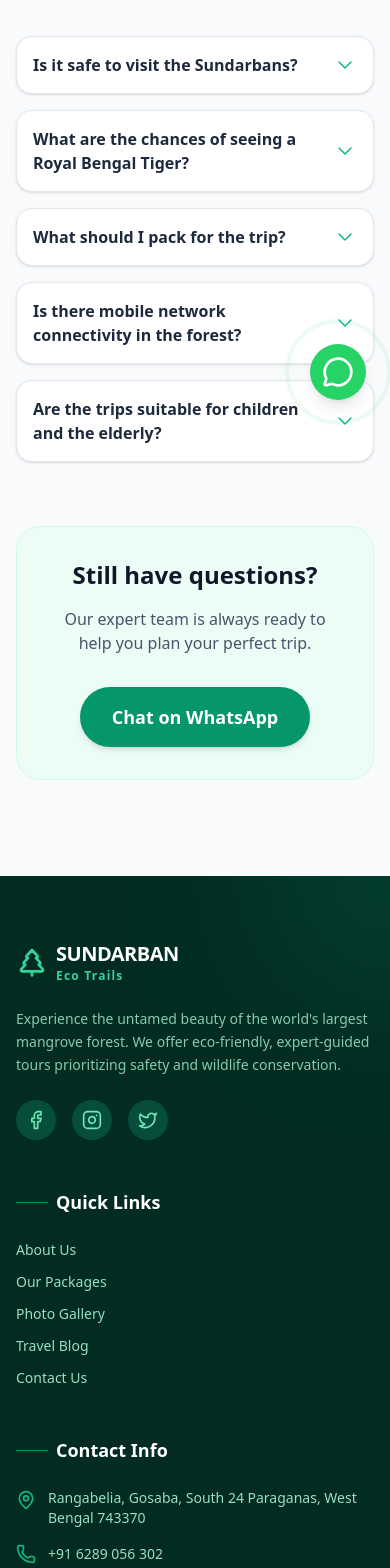
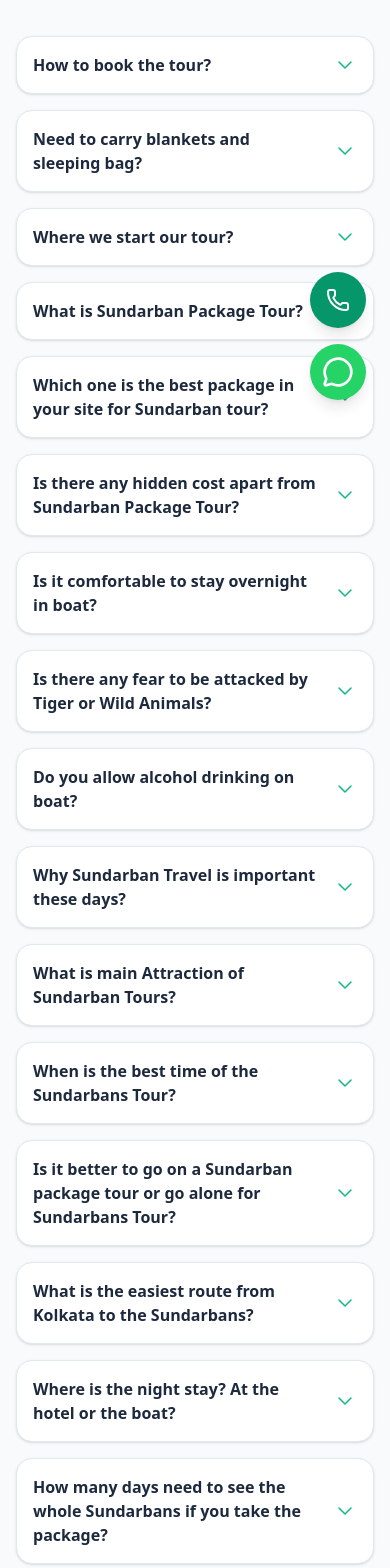
Before and after one commit to Dipanjanmon/Sundarban-Eco-Trails, a Next.js app: page /faqs in a window 390 px wide. Shown: the part 420-1988 px from the top of the page. Built offline with nearby package versions, Linux system fonts and the light colour scheme.

Commit message:
Updated contact information, FAQs and addresses

```diff
--- a/src/app/contact/page.tsx
+++ b/src/app/contact/page.tsx
@@ -52,13 +52,13 @@ export default function ContactPage() {
                                             <div>
                                                 <h4 className="font-bold text-slate-900 mb-1">Sundarban Office</h4>
                                                 <p className="text-slate-600 leading-relaxed text-sm">
-                                                    Rangabelia, Gosaba, <br />South 24 Paraganas, West Bengal 743370
+                                                    Village: Birajnagar, Post Office: Bijoynagar, Dist: South 24 Pgs, Near By- Bijoynagar Adarsha Vidyamandir (H.S), Pin - 743370, West Bengal, India. <br /> Regd. Address:- Birajnagar, South 24 Paraganas, West Bengal-743370, Gosaba, India, 743370
                                                 </p>
                                             </div>
                                             <div>
                                                 <h4 className="font-bold text-slate-900 mb-1">Kolkata Office</h4>
                                                 <p className="text-slate-600 leading-relaxed text-sm">
-                                                    Badu Road, opposite NSG Hub, <br />Madhyamgram, Kolkata, West Bengal 700155
+                                                    Sonarpur Station Road, Kamrabad, <br />Narendrapur, Kolkata, West Bengal 700150
                                                 </p>
                                             </div>
                                         </div>
@@ -71,7 +71,7 @@ export default function ContactPage() {
                                         <div>
                                             <h4 className="font-bold text-slate-900 mb-1">Phone Number</h4>
                                             <p className="text-slate-600 text-sm">
-                                                <a href="tel:+916289056302" className="hover:text-emerald-600 transition-colors">+91 6289 056 302</a>
+                                                <a href="tel:+919641517945" className="hover:text-emerald-600 transition-colors">+91 96415 17945</a>
                                                 <br />
                                                 <span className="text-xs text-slate-400 font-medium">Available on WhatsApp</span>
                                             </p>
--- a/src/app/faqs/page.tsx
+++ b/src/app/faqs/page.tsx
@@ -47,7 +47,7 @@ export default function FaqsPage() {
                         <h3 className="text-2xl font-bold text-slate-900 mb-4 font-display">Still have questions?</h3>
                         <p className="text-slate-600 mb-8">Our expert team is always ready to help you plan your perfect trip.</p>
                         <a
-                            href="https://wa.me/916289056302?text=Hello,%20I%20have%20a%20query%20about%20your%20tours."
+                            href="https://wa.me/919641517945?text=Hello,%20I%20have%20a%20query%20about%20your%20tours."
                             target="_blank"
                             rel="noopener noreferrer"
                             className="inline-flex items-center justify-center bg-emerald-600 text-white font-bold py-4 px-8 rounded-full shadow-md hover:bg-emerald-500 hover:-translate-y-1 transition-all text-lg"
--- a/src/app/privacy-policy/page.tsx
+++ b/src/app/privacy-policy/page.tsx
@@ -83,7 +83,7 @@ export default function PrivacyPolicyPage() {
                         <p>
                             If you have any questions about this privacy policy or our privacy practices, please contact us at: <br/>
                             <strong>Email:</strong> SundarbanEcoTrails@gmail.com <br/>
-                            <strong>Phone:</strong> +91 6289 056 302
+                            <strong>Phone:</strong> +91 96415 17945
                         </p>
                     </div>
 
--- a/src/app/tour-packages/[slug]/page.tsx
+++ b/src/app/tour-packages/[slug]/page.tsx
@@ -32,7 +32,7 @@ export default async function PackageDetail({ params }: { params: Promise<{ slug
     }
 
     const whatsappMsg = encodeURIComponent(`Hello, I am interested in booking the ${pkg.title} (${pkg.duration}).`);
-    const whatsappUrl = `https://wa.me/916289056302?text=${whatsappMsg}`;
+    const whatsappUrl = `https://wa.me/919641517945?text=${whatsappMsg}`;
 
     // JSON-LD Product Schema for SEO
     const jsonLd = {
--- a/src/components/layout/Footer.tsx
+++ b/src/components/layout/Footer.tsx
@@ -65,11 +65,11 @@ export default function Footer() {
                         <ul className="flex flex-col gap-4 text-sm text-emerald-200/90">
                             <li className="flex items-start gap-3">
                                 <MapPin className="w-5 h-5 text-emerald-500 shrink-0 mt-0.5" />
-                                <span>Rangabelia, Gosaba, South 24 Paraganas, West Bengal 743370</span>
+                                <span>Village: Birajnagar, Post Office: Bijoynagar, Dist: South 24 Pgs, Near By- Bijoynagar Adarsha Vidyamandir (H.S), Pin - 743370, West Bengal, India. <br /> Regd. Address:- Birajnagar, South 24 Paraganas, West Bengal-743370, Gosaba, India, 743370</span>
                             </li>
                             <li className="flex items-center gap-3">
                                 <Phone className="w-5 h-5 text-emerald-500 shrink-0" />
-                                <a href="tel:+916289056302" className="hover:text-emerald-400 transition-colors">+91 6289 056 302</a>
+                                <a href="tel:+919641517945" className="hover:text-emerald-400 transition-colors">+91 96415 17945</a>
                             </li>
                             <li className="flex items-center gap-3">
                                 <Mail className="w-5 h-5 text-emerald-500 shrink-0" />
--- a/src/components/ui/FaqAccordion.tsx
+++ b/src/components/ui/FaqAccordion.tsx
@@ -9,7 +9,7 @@ export function FaqAccordion({ items }: { items: { question: string; answer: str
                             <svg fill="none" height="24" shapeRendering="geometricPrecision" stroke="currentColor" strokeLinecap="round" strokeLinejoin="round" strokeWidth="1.5" viewBox="0 0 24 24" width="24"><path d="M6 9l6 6 6-6"></path></svg>
                         </span>
                     </summary>
-                    <div className="px-4 sm:px-6 pb-4 sm:pb-6 text-sm sm:text-base text-slate-600 leading-relaxed text-balance border-t border-slate-100 font-medium">
+                    <div className="px-4 sm:px-6 pb-4 sm:pb-6 text-sm sm:text-base text-slate-600 leading-relaxed text-balance border-t border-slate-100 font-medium whitespace-pre-line">
                         {item.answer}
                     </div>
                 </details>
--- a/src/components/ui/FaqSection.tsx
+++ b/src/components/ui/FaqSection.tsx
@@ -42,7 +42,7 @@ export default function FaqSection() {
                                 <p className="text-emerald-200 text-sm md:text-base">Chat directly with our naturalist team on WhatsApp.</p>
                             </div>
                             <a
-                                href="https://wa.me/916289056302"
+                                href="https://wa.me/919641517945"
                                 target="_blank"
                                 rel="noreferrer"
                                 className="whitespace-nowrap inline-flex items-center justify-center bg-emerald-500 text-white font-bold py-3 px-6 rounded-xl hover:bg-emerald-400 transition-colors shadow-lg"
--- a/src/components/ui/FloatingWhatsApp.tsx
+++ b/src/components/ui/FloatingWhatsApp.tsx
@@ -1,6 +1,6 @@
 "use client";
 
-import { MessageCircle } from "lucide-react";
+import { MessageCircle, Phone } from "lucide-react";
 import { useEffect, useState } from "react";
 
 export default function FloatingWhatsApp() {
@@ -17,11 +17,21 @@ export default function FloatingWhatsApp() {
     if (!isVisible) return null;
 
     return (
+        <div className="fixed bottom-6 right-6 z-50 flex flex-col gap-4">
             <a
-            href="https://wa.me/916289056302?text=Hello,%20I%20am%20interested%20in%20a%20Sundarban%20Tour."
+                href="tel:+919641517945"
+                className="flex items-center justify-center w-14 h-14 bg-emerald-600 text-white rounded-full shadow-lg hover:shadow-2xl hover:-translate-y-1 transition-all duration-300 animate-in fade-in zoom-in group relative"
+                aria-label="Call us"
+            >
+                <Phone className="w-6 h-6 group-hover:scale-110 transition-transform" />
+                {/* Pulse effect */}
+                <span className="absolute inset-0 rounded-full border-2 border-emerald-600 animate-ping opacity-75"></span>
+            </a>
+            <a
+                href="https://wa.me/919641517945?text=Hello,%20I%20am%20interested%20in%20a%20Sundarban%20Tour."
                 target="_blank"
                 rel="noopener noreferrer"
-            className="fixed bottom-6 right-6 z-50 flex items-center justify-center w-14 h-14 bg-[#25D366] text-white rounded-full shadow-lg hover:shadow-2xl hover:-translate-y-1 transition-all duration-300 animate-in fade-in zoom-in group"
+                className="flex items-center justify-center w-14 h-14 bg-[#25D366] text-white rounded-full shadow-lg hover:shadow-2xl hover:-translate-y-1 transition-all duration-300 animate-in fade-in zoom-in group relative"
                 aria-label="Chat with us on WhatsApp"
             >
                 <MessageCircle className="w-8 h-8 group-hover:scale-110 transition-transform" />
@@ -29,5 +39,6 @@ export default function FloatingWhatsApp() {
                 {/* Pulse effect */}
                 <span className="absolute inset-0 rounded-full border-2 border-[#25D366] animate-ping opacity-75"></span>
             </a>
+        </div>
     );
 }
--- a/src/components/ui/MapSection.tsx
+++ b/src/components/ui/MapSection.tsx
@@ -52,7 +52,7 @@ export default function MapSection() {
                             </div>
                             <div>
                                 <h4 className="text-white font-bold text-lg mb-1">Call Us</h4>
-                                <p className="text-slate-400 text-sm leading-relaxed">+91 6289 056 302</p>
+                                <p className="text-slate-400 text-sm leading-relaxed">+91 96415 17945</p>
                             </div>
                         </div>
 
--- a/src/components/ui/TourCard.tsx
+++ b/src/components/ui/TourCard.tsx
@@ -10,7 +10,7 @@ interface TourCardProps {
 export default function TourCard({ pkg }: TourCardProps) {
     // WhatsApp pre-fill message
     const whatsappMsg = encodeURIComponent(`Hello, I am interested in the ${pkg.title} package.`);
-    const whatsappUrl = `https://wa.me/916289056302?text=${whatsappMsg}`;
+    const whatsappUrl = `https://wa.me/919641517945?text=${whatsappMsg}`;
 
     return (
         <div className="bg-white rounded-3xl overflow-hidden shadow-lg border border-slate-100 hover:shadow-2xl transition-all duration-300 group flex flex-col h-full">
--- a/src/data/faqs.ts
+++ b/src/data/faqs.ts
@@ -1,22 +1,98 @@
 export const faqsInfo = [
     {
-        question: "Is it safe to visit the Sundarbans?",
-        answer: "Absolutely. We strictly adhere to Forest Department regulations. Our boats are sturdy, designed to navigate tidal waters safely, and are equipped with lifeboats and life jackets. Tourists are not allowed to step off the boat into the core forest areas unless at designated, fenced watchtowers."
+        question: "How to book the tour?",
+        answer: "Telephone call +91 96415 17945\nEmail: SundarbanEcoTrails@gmail.com\nBank transfers.\nDirectly from our website Indian Customber.\nForeigner need to pay Via Razorpay Payment.\nSelect any payment method and pay 50% advance and remaining 50% during tour By Cash only. Plz note there is no ATM."
     },
     {
-        question: "What are the chances of seeing a Royal Bengal Tiger?",
-        answer: "Tiger sightings are a matter of luck and patience, as they are wild animals in a vast, dense mangrove forest. While we cannot guarantee a sighting, our experienced guides know the tiger territories and tracking methods, significantly improving your chances, especially early morning or late afternoon."
+        question: "Need to carry blankets and sleeping bag?",
+        answer: "No need to carry sleeping blankets and sleeping bag."
     },
     {
-        question: "What should I pack for the trip?",
-        answer: "Pack light, comfortable cotton clothing in earthy colors (avoid bright colors like red or yellow). Bring a wide-brimmed hat, sunglasses, strong sunscreen, mosquito repellent, comfortable walking shoes for watchtowers, and any personal medications. Binoculars are highly recommended."
+        question: "Where we start our tour?",
+        answer: "Tour Start from Indian Museum Main Gate near Park Street Metro Or the tour will start from particular place according to choice of the tourist staying in Kolkata extra charge of Rs 1,000 for pick up and drop."
     },
     {
-        question: "Is there mobile network connectivity in the forest?",
-        answer: "Connectivity is very limited to non-existent once we enter the core forest areas. You may get sporadic signals from BSNL or Vodafone near the buffer zones or watchtowers, but it's best to inform your family that you will be largely offline during the safari."
+        question: "What is Sundarban Package Tour?",
+        answer: "Package Tour means, you are traveling with zero costs during the Sundarban tour, Package included everything, like car transportation, fooding, Lodging everything are included."
     },
     {
-        question: "Are the trips suitable for children and the elderly?",
-        answer: "Yes. Our standard and premium trips are entirely boat-based, requiring minimal physical exertion. Accommodations and boats are comfortable. However, please inform us in advance regarding specific dietary needs or mobility constraints so we can make appropriate arrangements."
+        question: "Which one is the best package in your site for Sundarban tour?",
+        answer: "According our tour manager and travel expert, 2 Nights and 3 Days package is most popular package. As Sundarban Delta with so many islands that one can not the all without investing the 4-5 days in travelling. Therefore, in our daily busy schedule we can invest atleast 2-3 days for getting idea of this tour package."
+    },
+    {
+        question: "Is there any hidden cost apart from Sundarban Package Tour?",
+        answer: "No, No hidden cost"
+    },
+    {
+        question: "Is it comfortable to stay overnight in boat?",
+        answer: "Yes, as the boat has inbuilt 10-12 good bed to rest any time during the travel, but it is like dormitory system. Therefore, it is not suggested to stay overnight in boat for women travelers."
+    },
+    {
+        question: "Is there any fear to be attacked by Tiger or Wild Animals?",
+        answer: "No, Absolutely no, as the boat are highly secure."
+    },
+    {
+        question: "Do you allow alcohol drinking on boat?",
+        answer: "No, Absolutely No, we do not allow to consume alcohol during the Sundarban travel."
+    },
+    {
+        question: "Why Sundarban Travel is important these days?",
+        answer: "Sundarban is very near to Kolkata, therefore spending a weekend or couple of days Sundarban is the best place around Kolkata. Only 3 Hrs"
+    },
+    {
+        question: "What is main Attraction of Sundarban Tours?",
+        answer: "So many places to see in Sudarban, like Royal Bengal Tigers, Crocodiles, Deers, Wild monkeys, many species of Birds, Trees etc."
+    },
+    {
+        question: "When is the best time of the Sundarbans Tour?",
+        answer: "Sundarbans Tour can be done at any time of the year. Most crowded are usually during the holidays and winter months."
+    },
+    {
+        question: "Is it better to go on a Sundarban package tour or go alone for Sundarbans Tour?",
+        answer: "It is better to go to the Sundarbans package than go to the Sundarbans own arrangement. It costs much less."
+    },
+    {
+        question: "What is the easiest route from Kolkata to the Sundarbans?",
+        answer: "If you do not go on a package tour, you can reach the canning station by the local train from Sealdah South section. From Canning you can go to Godkhali by some local car like auto rickshaw and trekker.\nAnd if you go by the Sundarbans Package Tours, these travel agencies from Kolkata will take you directly to Gadkhali by car."
+    },
+    {
+        question: "Where is the night stay? At the hotel or the boat?",
+        answer: "If you go on a package tour, the hotel offers a very modern and beautiful hotel or cottage for a night stay, and even in the summer you can get air-conditioned rooms."
+    },
+    {
+        question: "How many days need to see the whole Sundarbans if you take the package?",
+        answer: "You have to book a tour in private to see the whole Sundarbans. Generally, some important spots are shown on the Sundarban package tours."
+    },
+    {
+        question: "How many Travelers can accommodate on a House Boat?",
+        answer: "House boats can usually accommodate 30 to 40 travelers."
+    },
+    {
+        question: "Is in this Sundarban Package Tour a Private Car Offered?",
+        answer: "Usually you have to book separately for a private car. Otherwise, the traveler is taken in a shared car."
+    },
+    {
+        question: "How is the room provided?",
+        answer: "At least one room is offered as having two beds"
+    },
+    {
+        question: "From which area of Kolkata does the car journey start?",
+        answer: "The car starts from the Science City area for the Sundarbans Package Tour."
+    },
+    {
+        question: "How many travelers can go on a Sundarbans Tour?",
+        answer: "There is no upper limit to these types of tours. Separate house boats are arrange if more than 30 people are in it."
+    },
+    {
+        question: "Is identity card mandatory for Sundarbans travel?",
+        answer: "Yes, for traveling in the Sundarbans you need to have a valid ID"
+    },
+    {
+        question: "May I take a pet dog at the Sundarbans Tour?",
+        answer: "You are not allowed to take your pet dog on Sundarbans Tour.\n\nWe do Modified Tour & Private Tour Requirement according to the train or flight timings\nFor further information on the above mentioned details kindly get back to us on my email or phone call mail: SundarbanEcoTrails@gmail.com\nCall - +91 96415 17945"
+    },
+    {
+        question: "Availability of the tour?",
+        answer: "We do tours on an everyday basis, though there is an extra cost if there are no groups on that day. E-mail or call us to find out about the available groups."
     }
 ];
```
Also changed, not shown: src/components/layout/Header.tsx (+6 -6 lines). Lines whose indentation alone changed are shown as unchanged.
